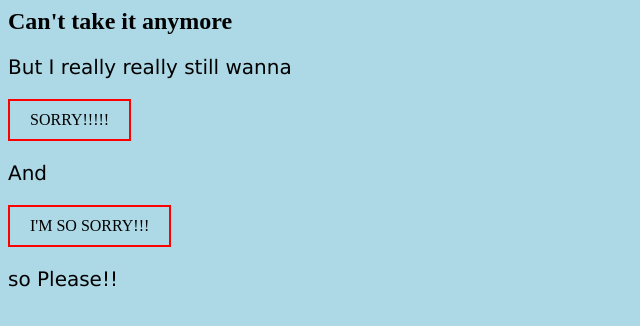
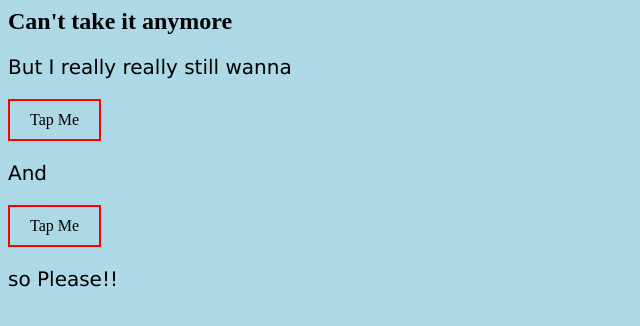
Before and after one commit to Hoshikora/Hoshikora, a plain HTML site: page hmm/index.html in a window 1280 px wide. Shown: the whole page, without its empty margins (0-640 px from the left). Drawn offline with Linux system fonts and the light colour scheme.

Commit message:
Update index.html

```diff
--- a/hmm/index.html
+++ b/hmm/index.html
@@ -6,10 +6,10 @@
 <div class="row">
 <h2>Can't take it anymore</h2>
 <p>But I really really still wanna</p>
-<a href="https://www.tiktok.com/@ezzsounds/video/7060983775114611974?is_copy_url=1&is_from_webapp=v1&q=best%20friend%20rex%20orange%20county&t=1666181734458" target="_blank">SORRY!!!!!</a>
+<a href="https://www.tiktok.com/@ezzsounds/video/7060983775114611974?is_copy_url=1&is_from_webapp=v1&q=best%20friend%20rex%20orange%20county&t=1666181734458" target="_blank">Tap Me</a>
 <br>
 <p>And</p>
-<a href="https://www.tiktok.com/@justininiw/video/7115391819566910746?is_copy_url=1&is_from_webapp=v1&q=the%20shade%20rex%20orange%20county&t=1666181879169" target="_blank">I'M SO SORRY!!!</a>
+<a href="https://www.tiktok.com/@justininiw/video/7115391819566910746?is_copy_url=1&is_from_webapp=v1&q=the%20shade%20rex%20orange%20county&t=1666181879169" target="_blank">Tap Me</a>
 <p>so Please!!</p>
 </div>
 </body>
```
